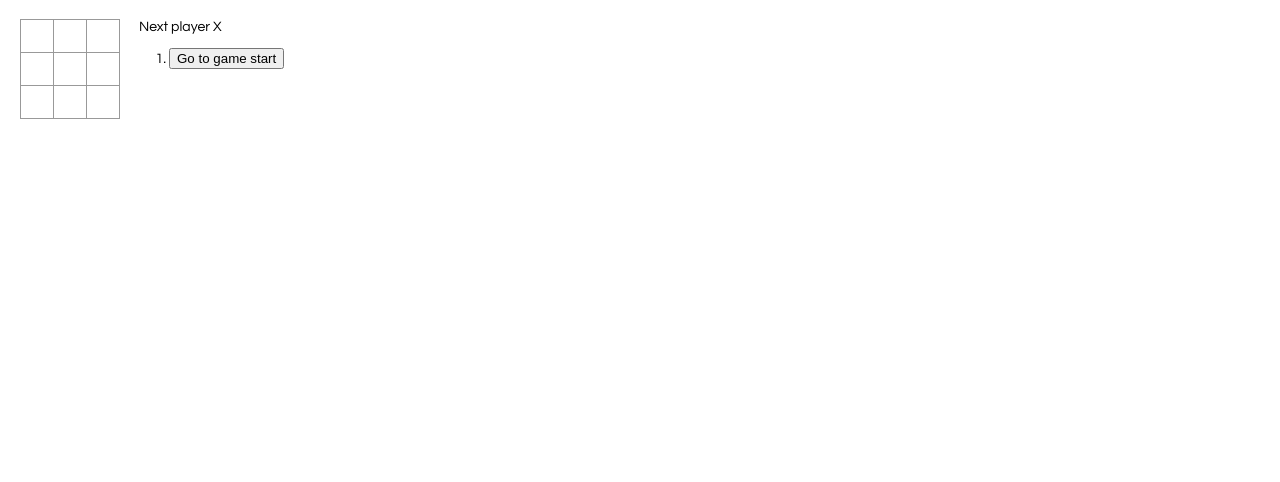
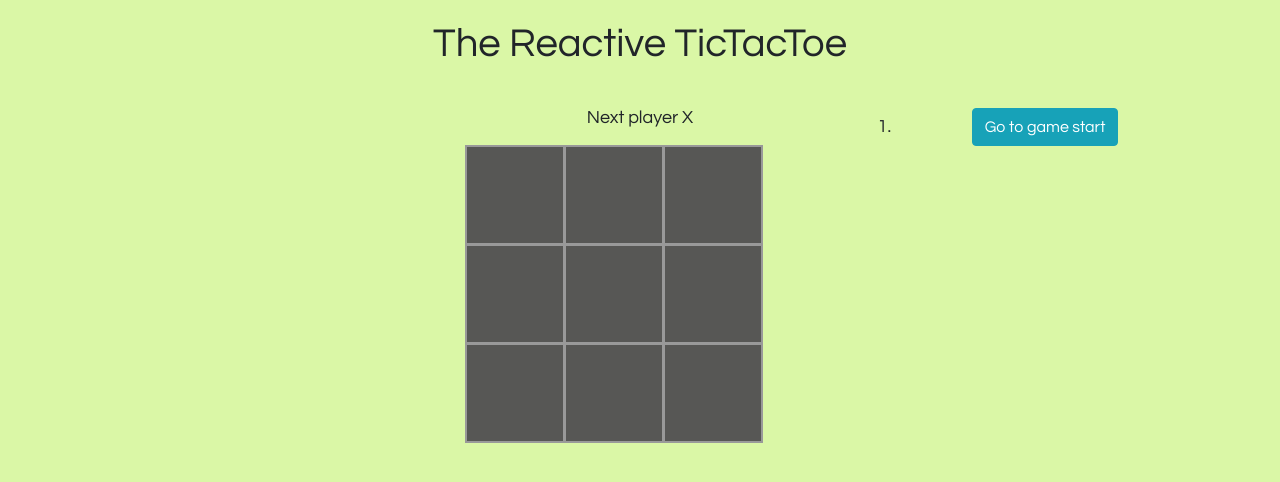
Before and after one commit to torasku/TicTac, a React app: page / in a window 1280 px wide. Built offline with nearby package versions, Linux system fonts and the light colour scheme.

Commit message:
added some bootstrap styling

```diff
--- a/package.json
+++ b/package.json
@@ -4,6 +4,7 @@
   "private": true,
   "dependencies": {
     "react": "^16.4.1",
+    "react-bootstrap": "^0.32.1",
     "react-dom": "^16.4.1",
     "react-scripts": "1.1.4"
   },
--- a/public/index.html
+++ b/public/index.html
@@ -4,37 +4,17 @@
     <meta charset="utf-8">
     <meta name="viewport" content="width=device-width, initial-scale=1, shrink-to-fit=no">
     <meta name="theme-color" content="#000000">
-    <!--
-      manifest.json provides metadata used when your web app is added to the
-      homescreen on Android. See https://developers.google.com/web/fundamentals/engage-and-retain/web-app-manifest/
-    -->
     <link rel="manifest" href="%PUBLIC_URL%/manifest.json">
     <link rel="shortcut icon" href="%PUBLIC_URL%/favicon.ico">
-    <!--
-      Notice the use of %PUBLIC_URL% in the tags above.
-      It will be replaced with the URL of the `public` folder during the build.
-      Only files inside the `public` folder can be referenced from the HTML.
+    <link rel="stylesheet" href="https://stackpath.bootstrapcdn.com/bootstrap/4.1.0/css/bootstrap.min.css" integrity="sha384-9gVQ4dYFwwWSjIDZnLEWnxCjeSWFphJiwGPXr1jddIhOegiu1FwO5qRGvFXOdJZ4" crossorigin="anonymous">
 
-      Unlike "/favicon.ico" or "favicon.ico", "%PUBLIC_URL%/favicon.ico" will
-      work correctly both with client-side routing and a non-root public URL.
-      Learn how to configure a non-root public URL by running `npm run build`.
-    -->
-    <title>React App</title>
+    <title>The Ultimate TicTacToe</title>
   </head>
   <body>
     <noscript>
       You need to enable JavaScript to run this app.
     </noscript>
     <div id="root"></div>
-    <!--
-      This HTML file is a template.
-      If you open it directly in the browser, you will see an empty page.
 
-      You can add webfonts, meta tags, or analytics to this file.
-      The build step will place the bundled scripts into the <body> tag.
-
-      To begin the development, run `npm start` or `yarn start`.
-      To create a production bundle, use `npm run build` or `yarn build`.
-    -->
   </body>
 </html>
--- a/src/index.css
+++ b/src/index.css
@@ -1,10 +1,16 @@
 body {
-  font: 14px "Century Gothic", Futura, sans-serif;
+  background-color: #DAF7A6;
+  font: 18px "Century Gothic", Futura, sans-serif, bold;
   margin: 20px;
 }
 
 ol, ul {
   padding-left: 30px;
+}
+
+#header {
+  font-size: 40px "Century Gothic", Futura, sans-serif, bold;
+  margin-bottom: 40px;
 }
 
 .board-row:after {
@@ -13,23 +19,28 @@ ol, ul {
   display: table;
 }
 
+.board-row {
+  align-content: center;
+}
+
 .status {
   margin-bottom: 10px;
 }
 
 .square {
-  background: #fff;
-  border: 1px solid #999;
+  background-color: #575755;
+  border: 2px solid #999;
+  color: whitesmoke;
   float: left;
-  font-size: 24px;
+  font-size: 50px;
   font-weight: bold;
   line-height: 34px;
-  height: 34px;
+  height: 100px;
+  width: 100px;
   margin-right: -1px;
   margin-top: -1px;
   padding: 0;
   text-align: center;
-  width: 34px;
 }
 
 .square:focus {
@@ -41,10 +52,18 @@ ol, ul {
 }
 
 .game {
+  text-align: center;
   display: flex;
   flex-direction: row;
 }
 
+.game-board {
+  margin: auto;
+  /*border: solid;*/
+
+}
+
 .game-info {
+  margin: auto;
   margin-left: 20px;
 }
--- a/src/index.js
+++ b/src/index.js
@@ -1,6 +1,10 @@
 import React from 'react';
 import ReactDOM from 'react-dom';
 import './index.css';
+import Grid from 'react-bootstrap/lib/Grid';
+import Row from 'react-bootstrap/lib/Row';
+import Col from 'react-bootstrap/lib/Col';
+import Button from 'react-bootstrap/lib/Button';
 
 function Square(props) {
   return (
@@ -24,8 +28,6 @@ class Square extends React.Component {
 
 class Board extends React.Component {
 
-
-
   renderSquare(i) {
     return (
       <Square
@@ -35,7 +37,6 @@ class Board extends React.Component {
   }
 
   render() {
-
     return (
       <div>
         <div className="board-row">
@@ -103,7 +104,7 @@ class Game extends React.Component {
       const desc = move ? "Go to move #" + move : "Go to game start";
       return (
         <li key={move}>
-          <button onClick={() => this.jumpTo(move)}>{desc}</button>
+          <Button bsStyle="info" onClick={() => this.jumpTo(move)}>{desc}</Button>
         </li>
       )
     })
@@ -118,15 +119,42 @@ class Game extends React.Component {
 
     return (
       <div className="game">
+        <Grid>
+          <Row>
+            <Col md={2}></Col>
+            <Col md={8}>
+              <header id="header">
+                <h1>The Reactive TicTacToe</h1>
+              </header>
+            </Col>
+            <Col md={2}></Col>
+          </Row>
+          <Row>
+            <Col md={4}></Col>
+            <Col md={4} mdOffset={2}>
               <div className="game-board">
+                <div>{status}</div>
+                <br></br>
                 <Board
                   squares={current.squares}
                   onClick={(i) => this.handleClick(i)}/>
               </div>
+            </Col>
+            <Col md={4}>
               <div className="game-info">
-          <div>{status}</div>
+
                 <ol>{moves}</ol>
               </div>
+            </Col>
+          </Row>
+          <Row>
+            <Col md={2}></Col>
+            <Col md={8}>
+
+            </Col>
+            <Col md={2}></Col>
+          </Row>
+        </Grid>
       </div>
     );
   }
@@ -152,8 +180,6 @@ function calculateWinner(squares) {
   return null;
 }
 
-// ========================================
-
 ReactDOM.render(
   <Game />,
   document.getElementById('root')
```
Also changed, not shown: 1 other file. Lines whose indentation alone changed are shown as unchanged.
